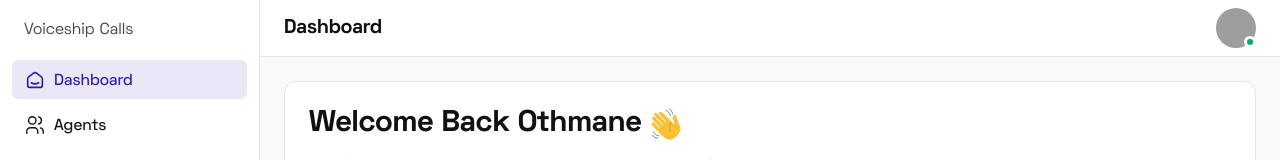
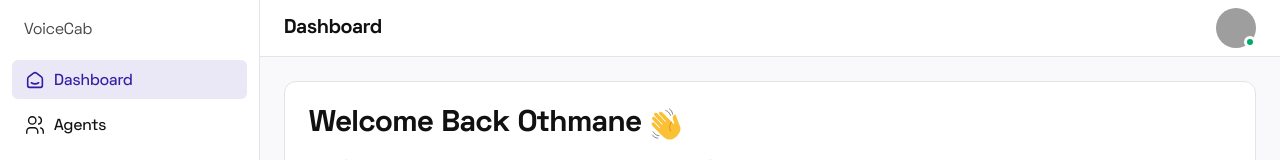
Before and after one commit to OthmanDev/voice-cap, a Vue app: page / in a window 1280 px wide. Shown: the top 160 px of the page. Built offline with nearby package versions, Linux system fonts and the light colour scheme; grey boxes are pictures that could not be loaded.

Commit message:
change voiceship to voicecab

```diff
--- a/index.html
+++ b/index.html
@@ -4,7 +4,7 @@
     <meta charset="UTF-8" />
     <link rel="icon" href="/favicon.ico" />
     <meta name="viewport" content="width=device-width, initial-scale=1.0" />
-    <title>Voiceship Calls</title>
+    <title>VoiceCab</title>
   </head>
   <body>
     <div id="app"></div>
--- a/package.json
+++ b/package.json
@@ -1,5 +1,5 @@
 {
-  "name": "voiceship-calls",
+  "name": "voice-cab",
   "version": "0.0.0",
   "private": true,
   "scripts": {
--- a/src/App.vue
+++ b/src/App.vue
@@ -5,7 +5,7 @@
       class="fixed top-0 left-0 z-[999] h-full w-[260px] bg-white-100 border-r border-border-100"
     >
       <div class="h-[60px] flex items-center px-6">
-        <RouterLink to="dashboard">Voiceship Calls</RouterLink>
+        <RouterLink to="dashboard">VoiceCab</RouterLink>
       </div>
       <div class="without-scrollbar overflow-y-auto">
         <div class="px-3">
```
Also changed, not shown: 2 other files (tests, documents, lock files or other folders).
